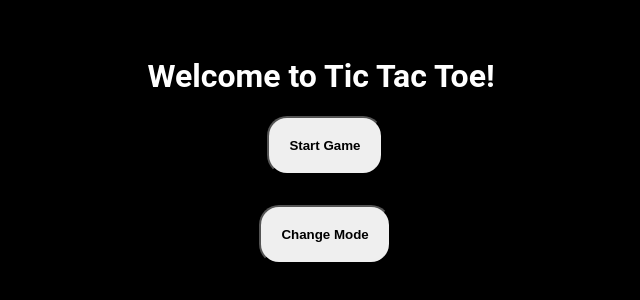
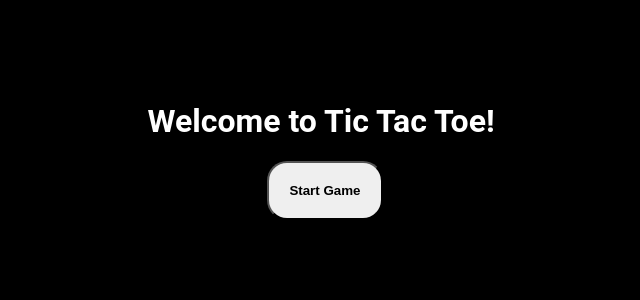
Before and after one commit to eswarisankar5/SCT_WD_3, a plain HTML site: page index.html in a window 1280 px wide. Shown: the part 250-550 px from the top of the page, without its empty margins (319-959 px from the left). Drawn offline with Linux system fonts and the light colour scheme.

Commit message:
Update index.html

```diff
--- a/index.html
+++ b/index.html
@@ -10,9 +10,7 @@
     <div id="welcomeContainer">
         <h1 class="white">Welcome to Tic Tac Toe!</h1>
         <button id="startGameBtn">Start Game</button>
-        <div class="backgroundContainer">
-            <button id="theme">Change Mode</button>
-        </div>
+
 
     </div>
 
```
